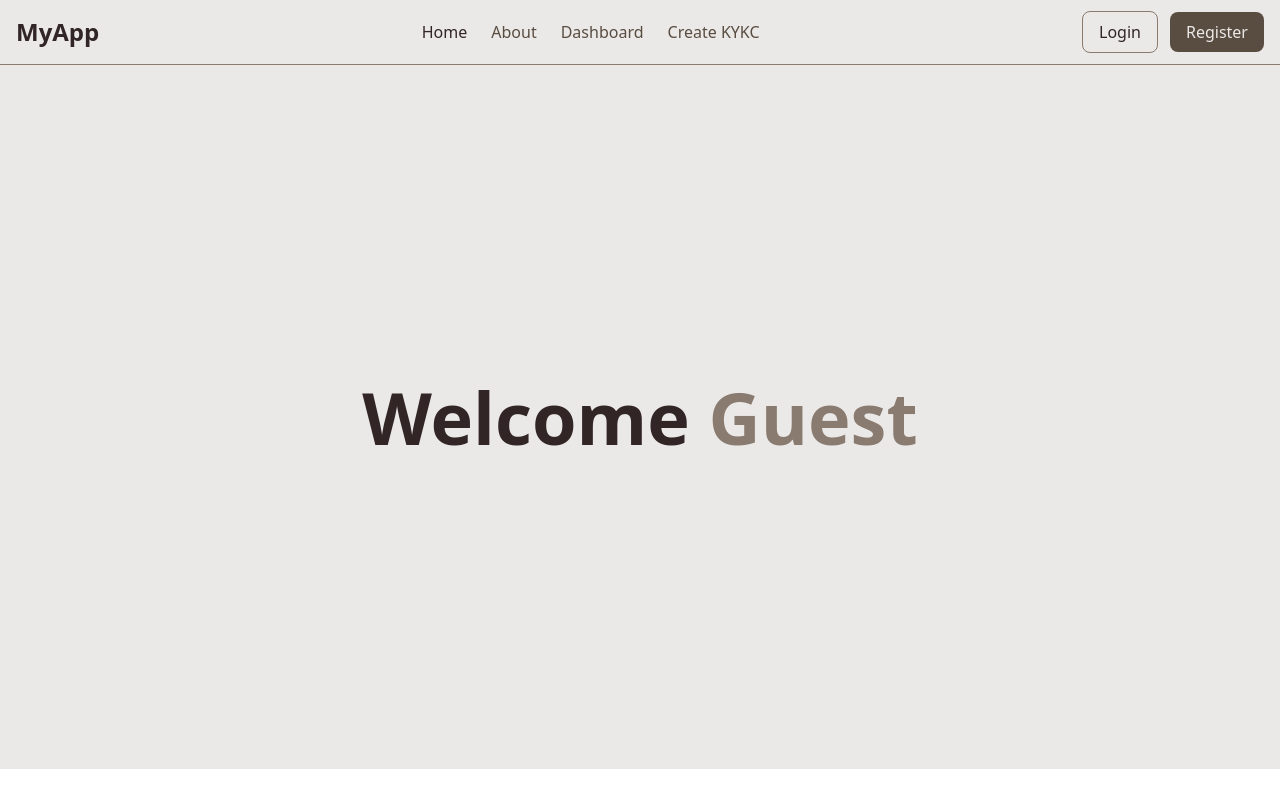
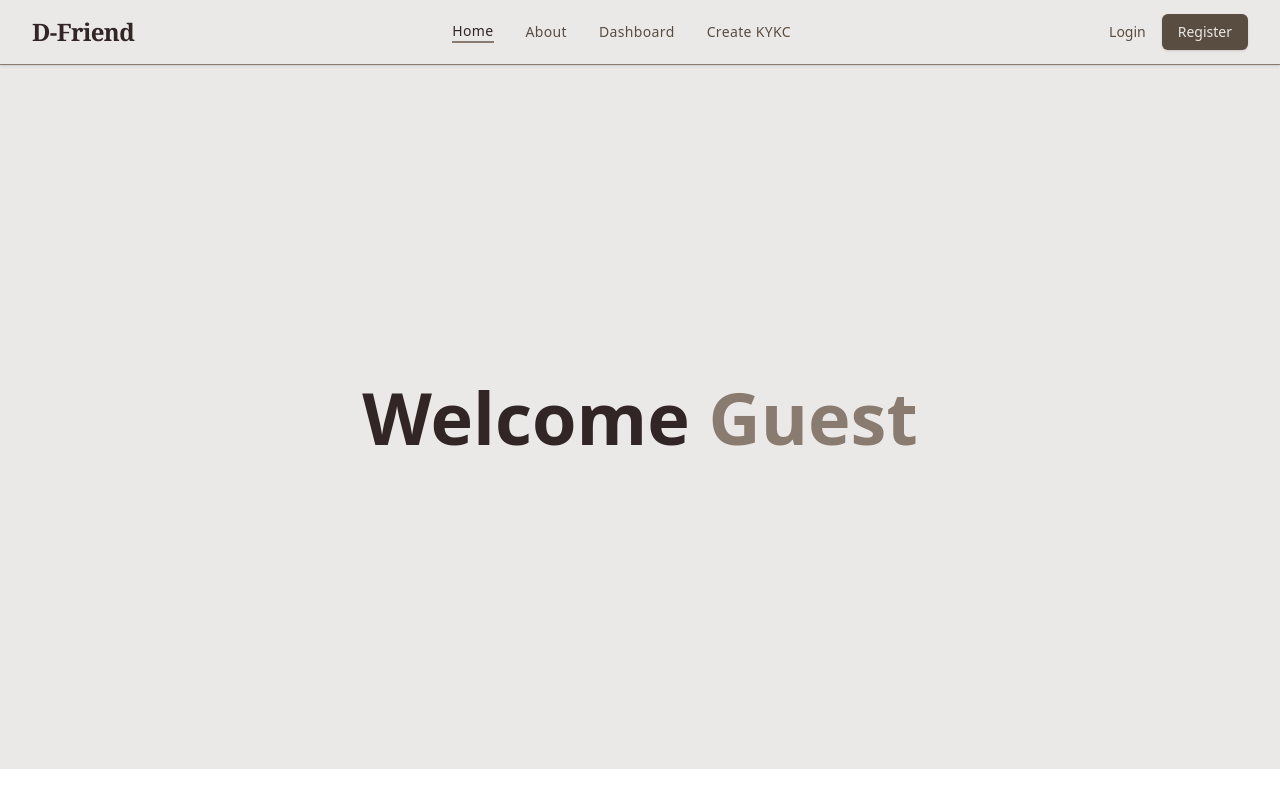
Before and after one commit to Web-Dev-Spider/my-app-client, a React (Vite) app: page / in a window 1280 px wide. Built offline with nearby package versions, Linux system fonts and the light colour scheme.

Commit message:
app name changed in navbar

```diff
--- a/src/components/Navbar.jsx
+++ b/src/components/Navbar.jsx
@@ -1,126 +1,188 @@
-import React, { useState } from 'react'
-import { FaBars, FaTimes } from 'react-icons/fa';
+import React, { useState } from 'react';
+import { FaBars, FaTimes, FaUserCircle, FaChevronDown } from 'react-icons/fa';
 import { NavLink } from "react-router-dom";
 import { useAuth } from '../context/AuthContext';
 
 function Navbar() {
     const { isAuthenticated, user, logout } = useAuth();
     const [isMenuOpen, setIsMenuOpen] = useState(false);
+    const [isProfileOpen, setIsProfileOpen] = useState(false);
 
     const linkClass = ({ isActive }) =>
-        `font-medium transition ${isActive
-            ? "text-[#312525]"
+        `font-medium text-sm tracking-wide transition-colors duration-200 ${isActive
+            ? "text-[#312525] border-b-2 border-[#8a7b70]"
             : "text-[#594c41] hover:text-[#312525]"
         }`;
 
+    const handleLogout = () => {
+        setIsProfileOpen(false);
+        logout();
+    };
+
     return (
-        <nav className="bg-[#ebe9e7] shadow-md border-b border-[#8a7b70]">
-            <div className="max-w-7xl mx-auto px-4 h-16 flex items-center justify-between">
+        <nav className="bg-[#ebe9e7] shadow-sm border-b border-[#8a7b70] sticky top-0 z-50">
+            <div className="max-w-7xl mx-auto px-4 sm:px-6 lg:px-8">
+                <div className="flex justify-between items-center h-16">
 
-                <h1 className="text-2xl font-bold text-[#312525] hover:text-[#594c41]">
-                    MyApp
-                </h1>
+                    {/* Logo / Brand */}
+                    <div className="flex-shrink-0 flex items-center">
+                        <NavLink to="/" className="text-2xl font-serif font-bold text-[#312525] hover:text-[#594c41] tracking-tight">
+                            D-Friend
+                        </NavLink>
+                    </div>
 
-                {/* Desktop Menu */}
-                <div className="hidden md:flex gap-6">
+                    {/* Desktop Navigation */}
+                    <div className="hidden md:flex space-x-8 items-center">
                         <NavLink to="/" className={linkClass}>Home</NavLink>
                         <NavLink to="/about" className={linkClass}>About</NavLink>
                         <NavLink to="/dashboard" className={linkClass}>Dashboard</NavLink>
                         <NavLink to="/kyc" className={linkClass}>Create KYKC</NavLink>
                     </div>
 
-                {/* Right side */}
-                <div className="flex gap-3 items-center">
+                    {/* Right Side: Auth / Profile */}
+                    <div className="hidden md:flex items-center space-x-4">
+                        {isAuthenticated ? (
+                            <div className="relative">
+                                <button
+                                    onClick={() => setIsProfileOpen(!isProfileOpen)}
+                                    className="flex items-center space-x-2 text-[#312525] hover:text-[#594c41] focus:outline-none transition-colors"
+                                >
+                                    <FaUserCircle size={28} className="text-[#8a7b70]" />
+                                    <span className="font-medium text-sm">{user?.role || 'User'}</span>
+                                    <FaChevronDown size={12} className={`transform transition-transform ${isProfileOpen ? 'rotate-180' : ''}`} />
+                                </button>
 
-                    {isAuthenticated ? (
-                        <>
-                            <span className="text-[#594c41]">
-                                Hello {user?.role}
-                            </span>
-
+                                {/* Profile Dropdown */}
+                                {isProfileOpen && (
+                                    <div className="absolute right-0 mt-2 w-48 bg-[#f5f4f3] rounded-md shadow-lg py-1 border border-[#d6d3d0] ring-1 ring-black ring-opacity-5">
+                                        <div className="px-4 py-2 border-b border-[#e0dedb]">
+                                            <p className="text-xs text-[#8a7b70]">Signed in as</p>
+                                            <p className="text-sm font-semibold text-[#312525] truncate">{user?.email || user?.role}</p>
+                                        </div>
+                                        <NavLink
+                                            to="/profile"
+                                            className="block px-4 py-2 text-sm text-[#594c41] hover:bg-[#e0dedb] hover:text-[#312525]"
+                                            onClick={() => setIsProfileOpen(false)}
+                                        >
+                                            Your Profile
+                                        </NavLink>
+                                        <NavLink
+                                            to="/settings"
+                                            className="block px-4 py-2 text-sm text-[#594c41] hover:bg-[#e0dedb] hover:text-[#312525]"
+                                            onClick={() => setIsProfileOpen(false)}
+                                        >
+                                            Settings
+                                        </NavLink>
                                         <button
-                                onClick={logout}
-                                className="px-4 py-2 rounded-lg
-                                           border border-[#8a7b70]
-                                           text-[#312525]
-                                           hover:bg-[#ddd8d5]"
+                                            onClick={handleLogout}
+                                            className="block w-full text-left px-4 py-2 text-sm text-[#594c41] hover:bg-[#e0dedb] hover:text-[#312525]"
                                         >
-                                Logout
+                                            Sign out
                                         </button>
-                        </>
+                                    </div>
+                                )}
+                            </div>
                         ) : (
-                        <>
+                            <div className="flex items-center space-x-4">
                                 <NavLink
                                     to="/login"
-                                className="px-4 py-2 rounded-lg
-                                           border border-[#8a7b70]
-                                           text-[#312525]
-                                           hover:bg-[#ddd8d5]"
+                                    className="text-[#594c41] hover:text-[#312525] font-medium text-sm transition-colors"
                                 >
                                     Login
                                 </NavLink>
-
                                 <NavLink
                                     to="/register"
-                                className="px-4 py-2 rounded-lg
-                                           bg-[#594c41]
-                                           text-[#ebe9e7]
-                                           hover:bg-[#312525]"
+                                    className="px-4 py-2 rounded-md bg-[#594c41] text-[#ebe9e7] text-sm font-medium hover:bg-[#312525] transition-colors shadow-sm"
                                 >
                                     Register
                                 </NavLink>
-                        </>
+                            </div>
                         )}
                     </div>
 
                     {/* Mobile Menu Button */}
-                <div className="md:hidden flex items-center">
+                    <div className="flex md:hidden items-center">
                         <button
                             onClick={() => setIsMenuOpen(!isMenuOpen)}
-                        className="text-[#312525] hover:text-[#594c41]"
+                            className="text-[#312525] hover:text-[#594c41] focus:outline-none p-2 rounded-md hover:bg-[#e0dedb] transition-colors"
                         >
                             {isMenuOpen ? <FaTimes size={24} /> : <FaBars size={24} />}
                         </button>
                     </div>
                 </div>
+            </div>
 
             {/* Mobile Menu Dropdown */}
             {isMenuOpen && (
-                <div className="md:hidden bg-[#ddd8d5]
-                                px-4 pt-2 pb-4 space-y-2
-                                border-t border-[#8a7b70]">
-
+                <div className="md:hidden bg-[#f5f4f3] border-b border-[#8a7b70]">
+                    <div className="px-2 pt-2 pb-3 space-y-1 sm:px-3">
                         <NavLink
                             to="/"
-                        className="block py-2 font-medium text-[#594c41] hover:text-[#312525]"
+                            className="block px-3 py-2 rounded-md text-base font-medium text-[#594c41] hover:text-[#312525] hover:bg-[#e0dedb]"
                             onClick={() => setIsMenuOpen(false)}
                         >
                             Home
                         </NavLink>
-
                         <NavLink
                             to="/about"
-                        className="block py-2 font-medium text-[#594c41] hover:text-[#312525]"
+                            className="block px-3 py-2 rounded-md text-base font-medium text-[#594c41] hover:text-[#312525] hover:bg-[#e0dedb]"
                             onClick={() => setIsMenuOpen(false)}
                         >
                             About
                         </NavLink>
-
                         <NavLink
                             to="/dashboard"
-                        className="block py-2 font-medium text-[#594c41] hover:text-[#312525]"
+                            className="block px-3 py-2 rounded-md text-base font-medium text-[#594c41] hover:text-[#312525] hover:bg-[#e0dedb]"
                             onClick={() => setIsMenuOpen(false)}
                         >
                             Dashboard
                         </NavLink>
-
                         <NavLink
                             to="/kyc"
-                        className="block py-2 font-medium text-[#594c41] hover:text-[#312525]"
+                            className="block px-3 py-2 rounded-md text-base font-medium text-[#594c41] hover:text-[#312525] hover:bg-[#e0dedb]"
                             onClick={() => setIsMenuOpen(false)}
                         >
                             Create KYKC
                         </NavLink>
+                    </div>
+
+                    {/* Mobile Auth Section */}
+                    <div className="pt-4 pb-4 border-t border-[#d6d3d0]">
+                        {isAuthenticated ? (
+                            <div className="flex items-center px-5">
+                                <div className="flex-shrink-0">
+                                    <FaUserCircle size={30} className="text-[#8a7b70]" />
+                                </div>
+                                <div className="ml-3">
+                                    <div className="text-base font-medium text-[#312525]">{user?.role}</div>
+                                    <div className="text-sm font-medium text-[#8a7b70]">{user?.email}</div>
+                                </div>
+                                <button
+                                    onClick={logout}
+                                    className="ml-auto bg-[#e0dedb] flex-shrink-0 p-1 rounded-full text-[#594c41] hover:text-[#312525] focus:outline-none"
+                                >
+                                    <span className="px-3 py-1 text-xs font-semibold">Logout</span>
+                                </button>
+                            </div>
+                        ) : (
+                            <div className="mt-3 space-y-1 px-2">
+                                <NavLink
+                                    to="/login"
+                                    className="block px-3 py-2 rounded-md text-base font-medium text-[#594c41] hover:text-[#312525] hover:bg-[#e0dedb]"
+                                    onClick={() => setIsMenuOpen(false)}
+                                >
+                                    Login
+                                </NavLink>
+                                <NavLink
+                                    to="/register"
+                                    className="block px-3 py-2 rounded-md text-base font-medium text-[#594c41] hover:text-[#312525] hover:bg-[#e0dedb]"
+                                    onClick={() => setIsMenuOpen(false)}
+                                >
+                                    Register
+                                </NavLink>
+                            </div>
+                        )}
+                    </div>
                 </div>
             )}
         </nav>
```
Lines whose indentation alone changed are shown as unchanged.
